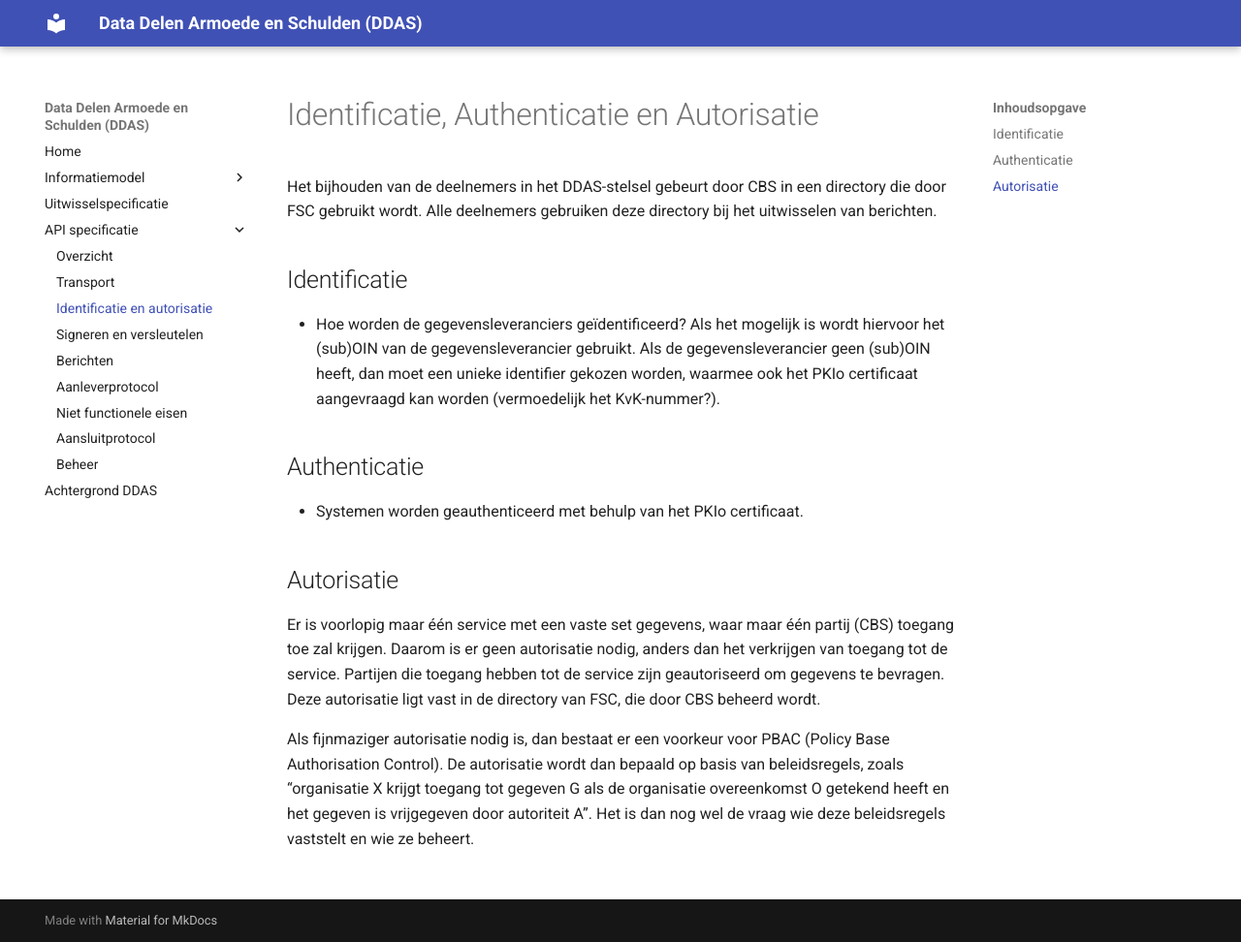
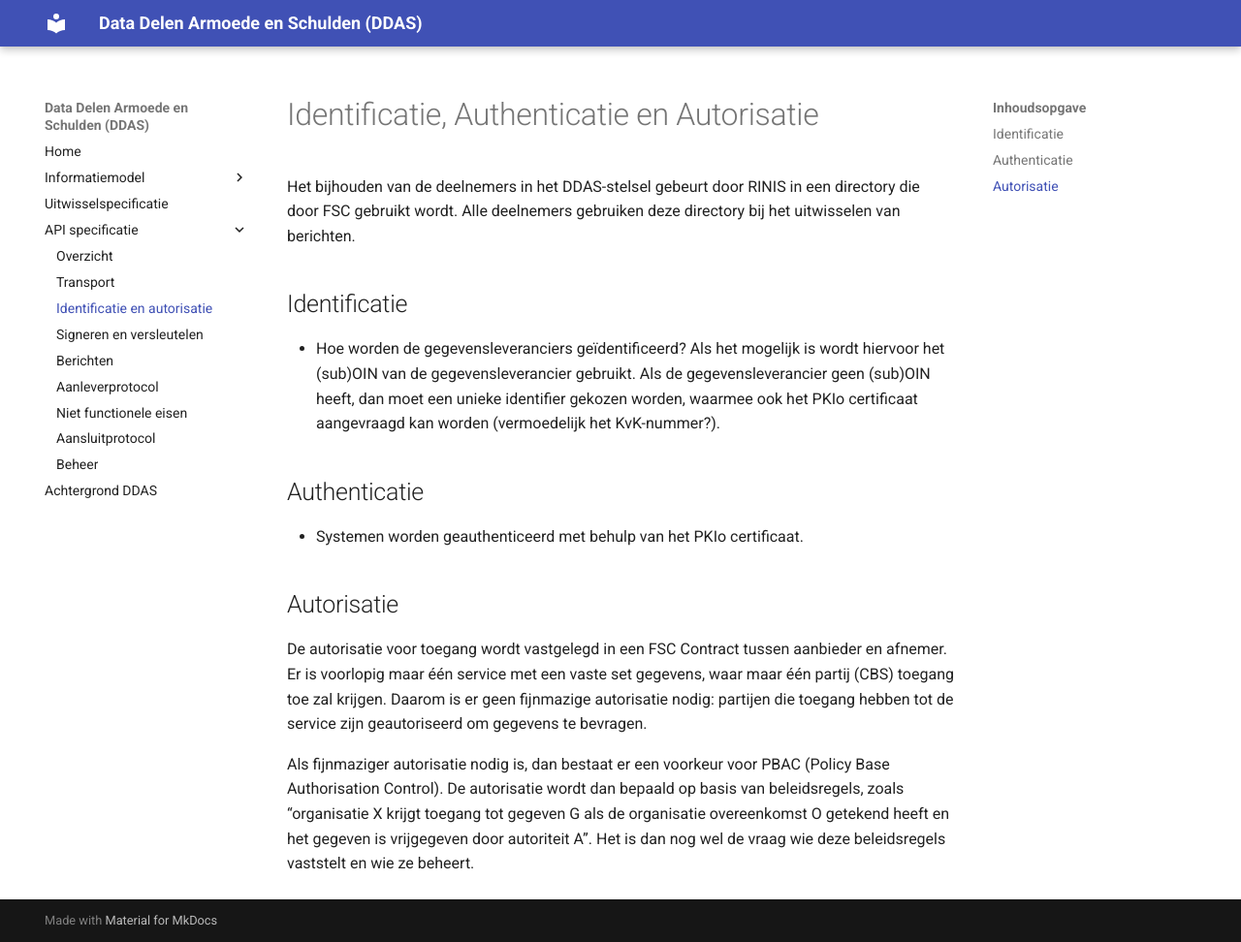
Before and after one commit to Govert-Claus/DDAS-API, an MkDocs documentation site: the page built from docs/iam.md, in a window 1280 px wide and 972 px high. Shown: the whole window at 97% size. Built offline with MkDocs 1.6.1 and Material for MkDocs 9.7.7, drawn with Linux system fonts in a browser that asks for light colours; the version menu is left out.

Commit message:
review Ronald Koster

```diff
--- a/docs/iam.md
+++ b/docs/iam.md
@@ -1,6 +1,6 @@
 # Identificatie, Authenticatie en Autorisatie
 
-Het bijhouden van de deelnemers in het DDAS-stelsel gebeurt door CBS in een directory die door FSC gebruikt wordt. Alle deelnemers gebruiken deze directory bij het uitwisselen van berichten.
+Het bijhouden van de deelnemers in het DDAS-stelsel gebeurt door RINIS in een directory die door FSC gebruikt wordt. Alle deelnemers gebruiken deze directory bij het uitwisselen van berichten.
 
 ## Identificatie
 
@@ -12,6 +12,7 @@ Het bijhouden van de deelnemers in het DDAS-stelsel gebeurt door CBS in een dire
 
 ## Autorisatie
 
-Er is voorlopig maar één service met een vaste set gegevens, waar maar één partij (CBS) toegang toe zal krijgen. Daarom is er geen autorisatie nodig, anders dan het verkrijgen van toegang tot de service. Partijen die toegang hebben tot de service zijn geautoriseerd om gegevens te bevragen. Deze autorisatie ligt vast in de directory van FSC, die door CBS beheerd wordt.
+De autorisatie voor toegang wordt vastgelegd in een FSC Contract tussen aanbieder en afnemer.
+Er is voorlopig maar één service met een vaste set gegevens, waar maar één partij (CBS) toegang toe zal krijgen. Daarom is er geen fijnmazige autorisatie nodig: partijen die toegang hebben tot de service zijn geautoriseerd om gegevens te bevragen.
 
 Als fijnmaziger autorisatie nodig is, dan bestaat er een voorkeur voor PBAC (Policy Base Authorisation Control). De autorisatie wordt dan bepaald op basis van beleidsregels, zoals “organisatie X krijgt toegang tot gegeven G als de organisatie overeenkomst O getekend heeft en het gegeven is vrijgegeven door autoriteit A”. Het is dan nog wel de vraag wie deze beleidsregels vaststelt en wie ze beheert.
```
Also changed, not shown: docs/aansluitprotocol.md (+1 -3 lines), docs/transport.md (+3 -1 lines), docs/uitgangspunten.md (+2 -2 lines).
